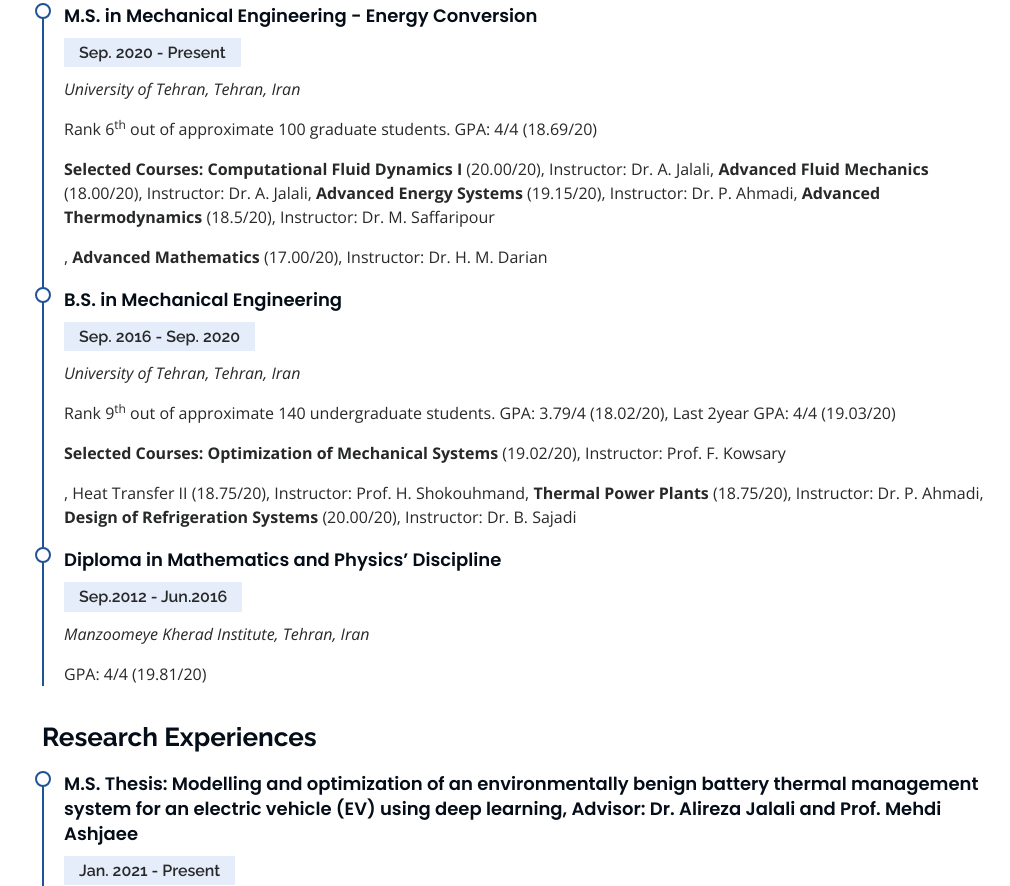
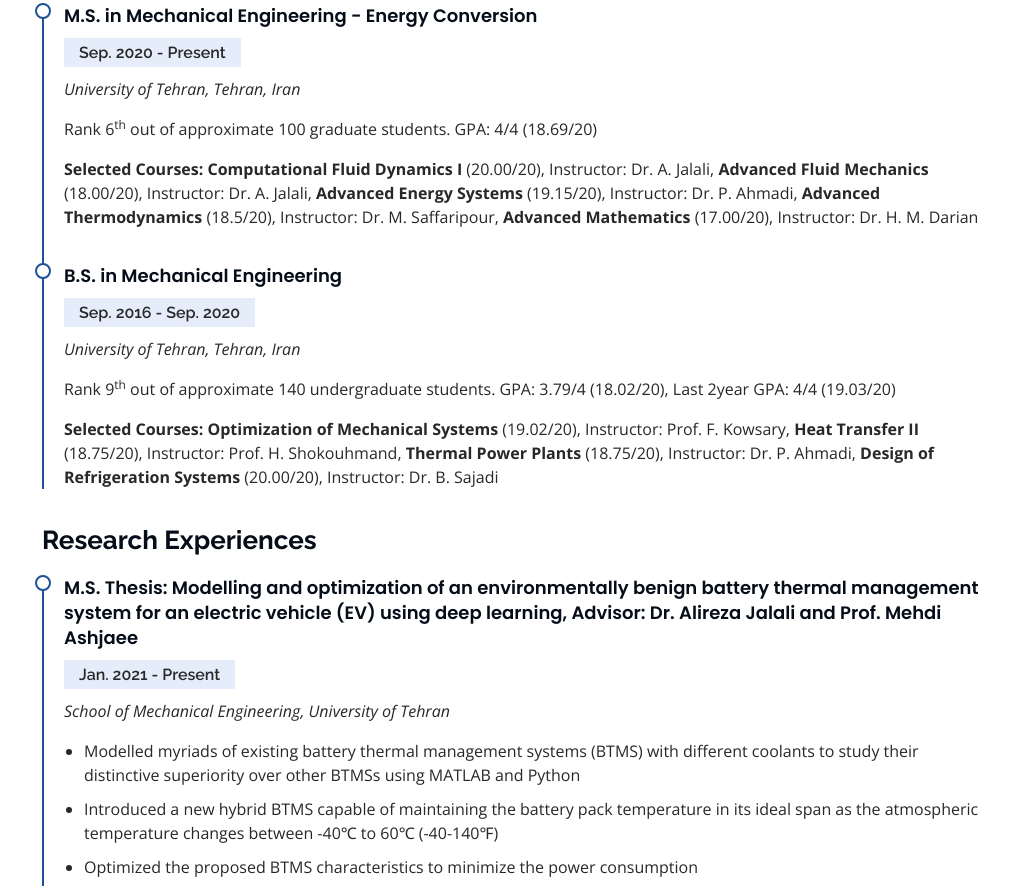
Before and after one commit to SabaMansour/SabaMansour.github.io, a plain HTML site: page index.html in a window 1280 px wide. Shown: the part 2586-3472 px from the top of the page, without its empty margins (270-1280 px from the left). Drawn offline with nearby package versions, Linux system fonts and the light colour scheme; files whose address does not match are found by name.

Commit message:
Update index.html

```diff
--- a/index.html
+++ b/index.html
@@ -128,7 +128,6 @@
               </div>
             </div>
             <p>
-
 
             </p>
           </div>
@@ -283,20 +282,14 @@
               <h5>Sep. 2020 - Present</h5>
               <p><em>University of Tehran, Tehran, Iran</em></p>
               <p>Rank 6<sup>th</sup> out of approximate 100 graduate students. GPA: 4/4 (18.69/20)</p>
-              <p><b>Selected Courses:</b> <b>Computational Fluid Dynamics I </b> (20.00/20), Instructor: Dr. A. Jalali, <b>Advanced Fluid Mechanics</b> (18.00/20), Instructor: Dr. A. Jalali, <b>Advanced Energy Systems</b> (19.15/20), Instructor: Dr. P. Ahmadi, <b>Advanced Thermodynamics</b> (18.5/20), Instructor: Dr. M. Saffaripour</p>, <b>Advanced Mathematics</b> (17.00/20), Instructor: Dr. H. M. Darian
+              <p><b>Selected Courses:</b> <b>Computational Fluid Dynamics I </b> (20.00/20), Instructor: Dr. A. Jalali, <b>Advanced Fluid Mechanics</b> (18.00/20), Instructor: Dr. A. Jalali, <b>Advanced Energy Systems</b> (19.15/20), Instructor: Dr. P. Ahmadi, <b>Advanced Thermodynamics</b> (18.5/20), Instructor: Dr. M. Saffaripour, <b>Advanced Mathematics</b> (17.00/20), Instructor: Dr. H. M. Darian </p>
             </div>
             <div class="resume-item">
               <h4>B.S. in Mechanical Engineering</h4>
               <h5>Sep. 2016 - Sep. 2020</h5>
               <p><em>University of Tehran, Tehran, Iran</em></p>
               <p>Rank 9<sup>th</sup> out of approximate 140 undergraduate students. GPA: 3.79/4 (18.02/20), Last 2year GPA: 4/4 (19.03/20)</p>
-              <p><b>Selected Courses:</b> <b>Optimization of Mechanical Systems </b> (19.02/20), Instructor: Prof. F. Kowsary</p>, Heat Transfer II </b> (18.75/20), Instructor: Prof. H. Shokouhmand, <b>Thermal Power Plants </b> (18.75/20), Instructor: Dr. P. Ahmadi, <b>Design of Refrigeration Systems </b> (20.00/20), Instructor: Dr. B. Sajadi
-            </div>
-            <div class="resume-item">
-              <h4>Diploma in Mathematics and Physics’ Discipline</h4>
-              <h5>Sep.2012 - Jun.2016</h5>
-              <p><em>Manzoomeye Kherad Institute, Tehran, Iran</em></p>
-              <p>GPA: 4/4 (19.81/20)</p>
+              <p><b>Selected Courses:</b> <b>Optimization of Mechanical Systems </b> (19.02/20), Instructor: Prof. F. Kowsary, <b>Heat Transfer II </b> (18.75/20), Instructor: Prof. H. Shokouhmand, <b>Thermal Power Plants </b> (18.75/20), Instructor: Dr. P. Ahmadi, <b>Design of Refrigeration Systems </b> (20.00/20), Instructor: Dr. B. Sajadi </p>
             </div>
           </div>
 
```
